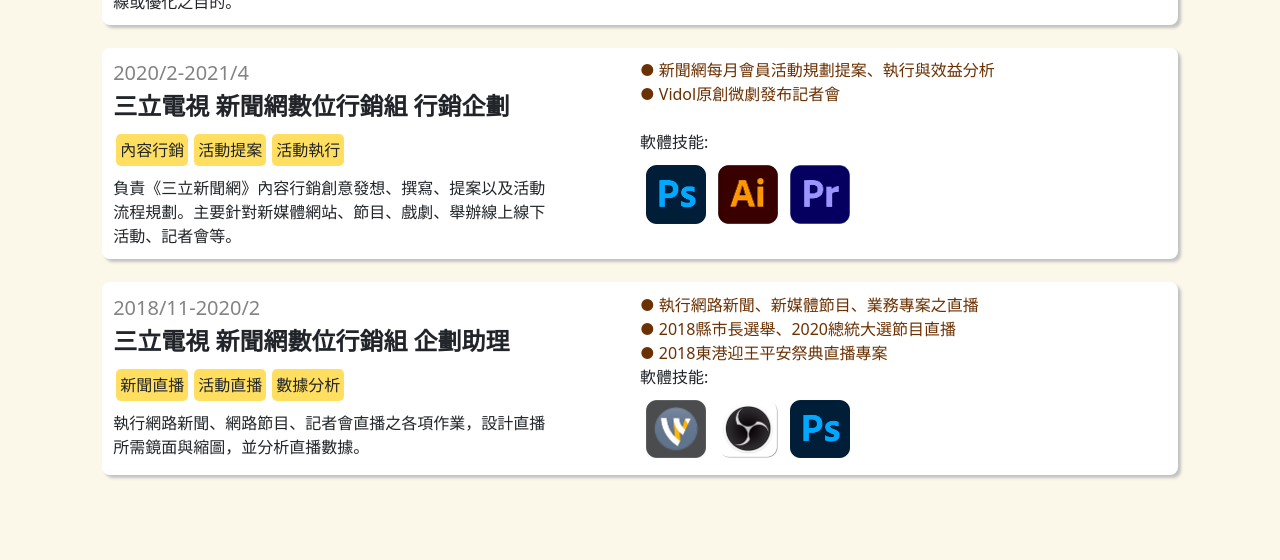
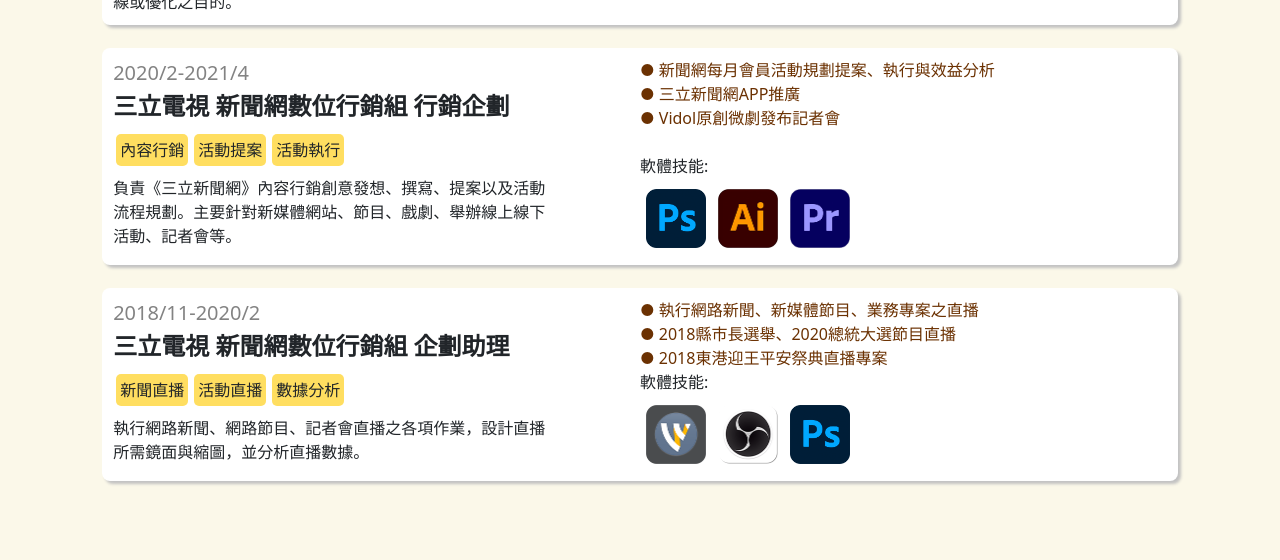
Before and after one commit to hsuchiauni/hsuchiauni.github.io, a plain HTML site: page index.html in a window 1280 px wide. Shown: the part 1036-1596 px from the top of the page. Drawn offline with nearby package versions, Linux system fonts and the light colour scheme.

Commit message:
Update index.html

```diff
--- a/index.html
+++ b/index.html
@@ -144,6 +144,7 @@
 
                             <span class="workship-list">
                                 ● 新聞網每月會員活動規劃提案、執行與效益分析<br>
+                                ● 三立新聞網APP推廣<br>
                                 ● Vidol原創微劇發布記者會<br><br>
                             </span>
                             <p class="soft-skill">軟體技能:</p>
```
